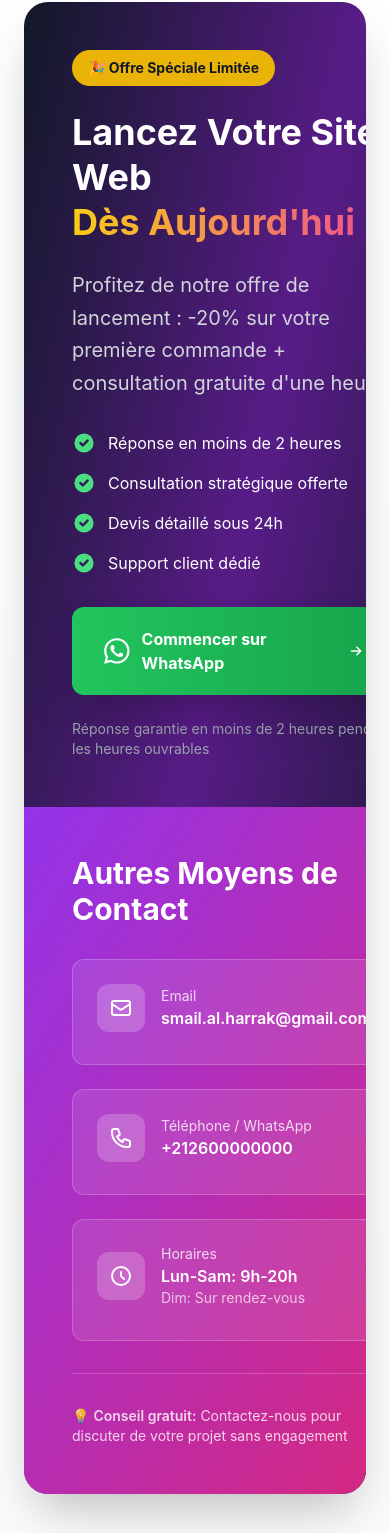
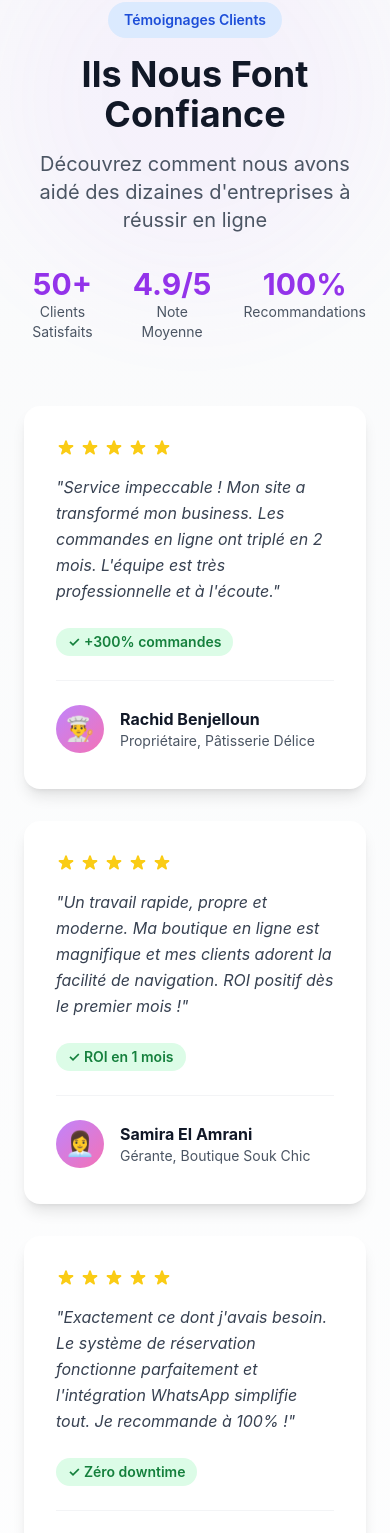
Before and after one commit to jacksparow-222/dd, a Next.js app: page / in a window 390 px wide. Shown: the part 8407-9940 px from the top of the page. Built offline with nearby package versions, Linux system fonts and the light colour scheme.

Commit message:
Update Testimonials.jsx

```diff
--- a/components/Testimonials.jsx
+++ b/components/Testimonials.jsx
@@ -1,143 +1,145 @@
-export default function Contact(){
-  const email = process.env.NEXT_PUBLIC_CONTACT_EMAIL || 'smail.al.harrak@gmail.com';
-  const whatsapp = (process.env.NEXT_PUBLIC_WHATSAPP||'+212600000000').replace(/\D/g,'');
+export default function Testimonials(){
+  const data=[
+    {
+      name:'Rachid Benjelloun',
+      role:'Propriétaire, Pâtisserie Délice',
+      text:'Service impeccable ! Mon site a transformé mon business. Les commandes en ligne ont triplé en 2 mois. L\'équipe est très professionnelle et à l\'écoute.',
+      avatar: '👨‍🍳',
+      rating: 5,
+      result: '+300% commandes'
+    },
+    {
+      name:'Samira El Amrani',
+      role:'Gérante, Boutique Souk Chic',
+      text:'Un travail rapide, propre et moderne. Ma boutique en ligne est magnifique et mes clients adorent la facilité de navigation. ROI positif dès le premier mois !',
+      avatar: '👩‍💼',
+      rating: 5,
+      result: 'ROI en 1 mois'
+    },
+    {
+      name:'Yassine Tazi',
+      role:'Chef, Restaurant Le Jardin',
+      text:'Exactement ce dont j\'avais besoin. Le système de réservation fonctionne parfaitement et l\'intégration WhatsApp simplifie tout. Je recommande à 100% !',
+      avatar: '👨‍🍳',
+      rating: 5,
+      result: 'Zéro downtime'
+    }
+  ];
 
   return (
-    <section className="py-24 bg-gradient-to-b from-white to-gray-50">
-      <div className="max-w-7xl mx-auto px-6">
-        {/* Main CTA */}
-        <div className="bg-gradient-to-br from-gray-900 via-purple-900 to-gray-900 rounded-3xl overflow-hidden shadow-2xl">
-          <div className="grid md:grid-cols-2 gap-0">
-            {/* Left side - CTA */}
-            <div className="p-12 text-white flex flex-col justify-center">
-              <span className="inline-block px-4 py-2 bg-yellow-500 text-gray-900 rounded-full text-sm font-bold mb-6 w-fit">
-                🎉 Offre Spéciale Limitée
-              </span>
+    <section className="py-24 bg-gradient-to-b from-gray-50 to-white relative overflow-hidden">
+      {/* Background decoration */}
+      <div className="absolute inset-0 opacity-5">
+        <div className="absolute top-0 left-0 w-96 h-96 bg-purple-500 rounded-full filter blur-3xl"></div>
+        <div className="absolute bottom-0 right-0 w-96 h-96 bg-pink-500 rounded-full filter blur-3xl"></div>
+      </div>
 
-              <h2 className="text-4xl md:text-5xl font-bold mb-6 leading-tight">
-                Lancez Votre Site Web
-                <span className="block text-transparent bg-clip-text bg-gradient-to-r from-yellow-400 to-pink-500">
-                  Dès Aujourd'hui
-                </span>
-              </h2>
+      <div className="max-w-7xl mx-auto px-6 relative z-10">
+        {/* Section header */}
+        <div className="text-center mb-16">
+          <span className="inline-block px-4 py-2 bg-blue-100 text-blue-700 rounded-full text-sm font-semibold mb-4">
+            Témoignages Clients
+          </span>
+          <h2 className="text-4xl md:text-5xl font-bold text-gray-900 mb-4">
+            Ils Nous Font Confiance
+          </h2>
+          <p className="text-xl text-gray-600 max-w-2xl mx-auto">
+            Découvrez comment nous avons aidé des dizaines d'entreprises à réussir en ligne
+          </p>
 
-              <p className="text-xl text-gray-300 mb-8 leading-relaxed">
-                Profitez de notre offre de lancement : -20% sur votre première commande + consultation gratuite d'une heure !
-              </p>
+          {/* Stats */}
+          <div className="flex justify-center gap-8 mt-8">
+            <div>
+              <div className="text-3xl font-bold text-purple-600">50+</div>
+              <div className="text-sm text-gray-600">Clients Satisfaits</div>
+            </div>
+            <div>
+              <div className="text-3xl font-bold text-purple-600">4.9/5</div>
+              <div className="text-sm text-gray-600">Note Moyenne</div>
+            </div>
+            <div>
+              <div className="text-3xl font-bold text-purple-600">100%</div>
+              <div className="text-sm text-gray-600">Recommandations</div>
+            </div>
+          </div>
+        </div>
 
-              {/* Benefits list */}
-              <div className="space-y-4 mb-8">
-                {[
-                  'Réponse en moins de 2 heures',
-                  'Consultation stratégique offerte',
-                  'Devis détaillé sous 24h',
-                  'Support client dédié'
-                ].map((benefit, i) => (
-                  <div key={i} className="flex items-center gap-3">
-                    <svg className="w-6 h-6 text-green-400 flex-shrink-0" fill="currentColor" viewBox="0 0 20 20">
-                      <path fillRule="evenodd" d="M10 18a8 8 0 100-16 8 8 0 000 16zm3.707-9.293a1 1 0 00-1.414-1.414L9 10.586 7.707 9.293a1 1 0 00-1.414 1.414l2 2a1 1 0 001.414 0l4-4z" clipRule="evenodd" />
+        {/* Testimonials grid */}
+        <div className="grid md:grid-cols-3 gap-8">
+          {data.map((d,i)=>(
+            <div
+              key={i}
+              className="bg-white rounded-2xl shadow-lg hover:shadow-2xl transition-all duration-500 overflow-hidden group"
+            >
+              <div className="p-8">
+                {/* Rating stars */}
+                <div className="flex gap-1 mb-4">
+                  {[...Array(d.rating)].map((_, idx) => (
+                    <svg key={idx} className="w-5 h-5 text-yellow-400" fill="currentColor" viewBox="0 0 20 20">
+                      <path d="M9.049 2.927c.3-.921 1.603-.921 1.902 0l1.07 3.292a1 1 0 00.95.69h3.462c.969 0 1.371 1.24.588 1.81l-2.8 2.034a1 1 0 00-.364 1.118l1.07 3.292c.3.921-.755 1.688-1.54 1.118l-2.8-2.034a1 1 0 00-1.175 0l-2.8 2.034c-.784.57-1.838-.197-1.539-1.118l1.07-3.292a1 1 0 00-.364-1.118L2.98 8.72c-.783-.57-.38-1.81.588-1.81h3.461a1 1 0 00.951-.69l1.07-3.292z" />
                     </svg>
-                    <span>{benefit}</span>
-                  </div>
-                ))}
-              </div>
-
-              {/* WhatsApp CTA */}
-              <a
-                href={`https://wa.me/${whatsapp}?text=Bonjour,%20je%20souhaite%20créer%20mon%20site%20web%20professionnel`}
-                className="group inline-flex items-center justify-center gap-3 px-8 py-5 bg-gradient-to-r from-green-500 to-green-600 text-white font-bold rounded-xl shadow-2xl hover:shadow-green-500/50 transform hover:scale-105 transition-all duration-300 mb-6"
-              >
-                <svg className="w-7 h-7" fill="currentColor" viewBox="0 0 24 24">
-                  <path d="M17.472 14.382c-.297-.149-1.758-.867-2.03-.967-.273-.099-.471-.148-.67.15-.197.297-.767.966-.94 1.164-.173.199-.347.223-.644.075-.297-.15-1.255-.463-2.39-1.475-.883-.788-1.48-1.761-1.653-2.059-.173-.297-.018-.458.13-.606.134-.133.298-.347.446-.52.149-.174.198-.298.298-.497.099-.198.05-.371-.025-.52-.075-.149-.669-1.612-.916-2.207-.242-.579-.487-.5-.669-.51-.173-.008-.371-.01-.57-.01-.198 0-.52.074-.792.372-.272.297-1.04 1.016-1.04 2.479 0 1.462 1.065 2.875 1.213 3.074.149.198 2.096 3.2 5.077 4.487.709.306 1.262.489 1.694.625.712.227 1.36.195 1.871.118.571-.085 1.758-.719 2.006-1.413.248-.694.248-1.289.173-1.413-.074-.124-.272-.198-.57-.347m-5.421 7.403h-.004a9.87 9.87 0 01-5.031-1.378l-.361-.214-3.741.982.998-3.648-.235-.374a9.86 9.86 0 01-1.51-5.26c.001-5.45 4.436-9.884 9.888-9.884 2.64 0 5.122 1.03 6.988 2.898a9.825 9.825 0 012.893 6.994c-.003 5.45-4.437 9.884-9.885 9.884m8.413-18.297A11.815 11.815 0 0012.05 0C5.495 0 .16 5.335.157 11.892c0 2.096.547 4.142 1.588 5.945L.057 24l6.305-1.654a11.882 11.882 0 005.683 1.448h.005c6.554 0 11.89-5.335 11.893-11.893a11.821 11.821 0 00-3.48-8.413Z"/>
-                </svg>
-                <span>Commencer sur WhatsApp</span>
-                <svg className="w-5 h-5 group-hover:translate-x-1 transition-transform" fill="none" stroke="currentColor" viewBox="0 0 24 24">
-                  <path strokeLinecap="round" strokeLinejoin="round" strokeWidth={2} d="M13 7l5 5m0 0l-5 5m5-5H6" />
-                </svg>
-              </a>
-
-              <p className="text-sm text-gray-400">
-                Réponse garantie en moins de 2 heures pendant les heures ouvrables
-              </p>
-            </div>
-
-            {/* Right side - Contact info */}
-            <div className="bg-gradient-to-br from-purple-600 to-pink-600 p-12 flex flex-col justify-center">
-              <h3 className="text-3xl font-bold text-white mb-8">Autres Moyens de Contact</h3>
-
-              <div className="space-y-6">
-                {/* Email */}
-                <div className="bg-white/10 backdrop-blur-sm rounded-xl p-6 border border-white/20 hover:bg-white/20 transition-all duration-300">
-                  <div className="flex items-center gap-4 mb-2">
-                    <div className="w-12 h-12 bg-white/20 rounded-xl flex items-center justify-center">
-                      <svg className="w-6 h-6 text-white" fill="none" stroke="currentColor" viewBox="0 0 24 24">
-                        <path strokeLinecap="round" strokeLinejoin="round" strokeWidth={2} d="M3 8l7.89 5.26a2 2 0 002.22 0L21 8M5 19h14a2 2 0 002-2V7a2 2 0 00-2-2H5a2 2 0 00-2 2v10a2 2 0 002 2z" />
-                      </svg>
-                    </div>
-                    <div>
-                      <div className="text-white/80 text-sm">Email</div>
-                      <a href={`mailto:${email}`} className="text-white font-semibold hover:text-yellow-300 transition-colors">
-                        {email}
-                      </a>
-                    </div>
-                  </div>
+                  ))}
                 </div>
 
-                {/* Phone */}
-                <div className="bg-white/10 backdrop-blur-sm rounded-xl p-6 border border-white/20 hover:bg-white/20 transition-all duration-300">
-                  <div className="flex items-center gap-4 mb-2">
-                    <div className="w-12 h-12 bg-white/20 rounded-xl flex items-center justify-center">
-                      <svg className="w-6 h-6 text-white" fill="none" stroke="currentColor" viewBox="0 0 24 24">
-                        <path strokeLinecap="round" strokeLinejoin="round" strokeWidth={2} d="M3 5a2 2 0 012-2h3.28a1 1 0 01.948.684l1.498 4.493a1 1 0 01-.502 1.21l-2.257 1.13a11.042 11.042 0 005.516 5.516l1.13-2.257a1 1 0 011.21-.502l4.493 1.498a1 1 0 01.684.949V19a2 2 0 01-2 2h-1C9.716 21 3 14.284 3 6V5z" />
-                      </svg>
-                    </div>
-                    <div>
-                      <div className="text-white/80 text-sm">Téléphone / WhatsApp</div>
-                      <a href={`tel:${whatsapp}`} className="text-white font-semibold hover:text-yellow-300 transition-colors">
-                        +{whatsapp}
-                      </a>
-                    </div>
-                  </div>
+                {/* Testimonial text */}
+                <p className="text-gray-700 italic mb-6 leading-relaxed">
+                  "{d.text}"
+                </p>
+
+                {/* Result badge */}
+                <div className="inline-block px-3 py-1 bg-green-100 text-green-700 rounded-full text-sm font-semibold mb-6">
+                  ✓ {d.result}
                 </div>
 
-                {/* Hours */}
-                <div className="bg-white/10 backdrop-blur-sm rounded-xl p-6 border border-white/20">
-                  <div className="flex items-center gap-4 mb-2">
-                    <div className="w-12 h-12 bg-white/20 rounded-xl flex items-center justify-center">
-                      <svg className="w-6 h-6 text-white" fill="none" stroke="currentColor" viewBox="0 0 24 24">
-                        <path strokeLinecap="round" strokeLinejoin="round" strokeWidth={2} d="M12 8v4l3 3m6-3a9 9 0 11-18 0 9 9 0 0118 0z" />
-                      </svg>
-                    </div>
-                    <div>
-                      <div className="text-white/80 text-sm">Horaires</div>
-                      <div className="text-white font-semibold">Lun-Sam: 9h-20h</div>
-                      <div className="text-white/70 text-sm">Dim: Sur rendez-vous</div>
-                    </div>
+                {/* Author info */}
+                <div className="flex items-center gap-4 pt-6 border-t border-gray-100">
+                  <div className="w-12 h-12 rounded-full bg-gradient-to-br from-purple-400 to-pink-400 flex items-center justify-center text-2xl">
+                    {d.avatar}
+                  </div>
+                  <div>
+                    <h4 className="font-bold text-gray-900">{d.name}</h4>
+                    <p className="text-sm text-gray-600">{d.role}</p>
                   </div>
                 </div>
               </div>
 
-              <div className="mt-8 pt-8 border-t border-white/20">
-                <p className="text-white/80 text-sm">
-                  💡 <span className="font-semibold">Conseil gratuit:</span> Contactez-nous pour discuter de votre projet sans engagement
-                </p>
-              </div>
+              {/* Hover effect */}
+              <div className="h-1 bg-gradient-to-r from-purple-600 to-pink-600 transform scale-x-0 group-hover:scale-x-100 transition-transform duration-500 origin-left"></div>
+            </div>
+          ))}
+        </div>
+
+        {/* Trust indicators */}
+        <div className="mt-16 bg-gradient-to-r from-purple-600 to-pink-600 rounded-3xl p-12 text-white shadow-2xl">
+          <div className="grid md:grid-cols-3 gap-8 text-center">
+            <div>
+              <div className="text-5xl mb-4">🏆</div>
+              <h3 className="text-2xl font-bold mb-2">Qualité Garantie</h3>
+              <p className="text-purple-100">Satisfaction client ou remboursement</p>
+            </div>
+            <div>
+              <div className="text-5xl mb-4">⚡</div>
+              <h3 className="text-2xl font-bold mb-2">Livraison Rapide</h3>
+              <p className="text-purple-100">Votre site en 48h à 7 jours</p>
+            </div>
+            <div>
+              <div className="text-5xl mb-4">💬</div>
+              <h3 className="text-2xl font-bold mb-2">Support 24/7</h3>
+              <p className="text-purple-100">Nous sommes toujours là pour vous</p>
             </div>
           </div>
-        </div>
 
-        {/* FAQ Quick Links */}
-        <div className="mt-16 grid md:grid-cols-3 gap-6">
-          {[
-            {q: 'Combien de temps pour un site ?', a: '48h à 7 jours selon la formule'},
-            {q: 'Puis-je payer en plusieurs fois ?', a: 'Oui, paiement flexible disponible'},
-            {q: 'Maintenance et support inclus ?', a: 'Oui, support et maintenance inclus'}
-          ].map((faq, i) => (
-            <div key={i} className="bg-white rounded-xl p-6 shadow-lg hover:shadow-xl transition-all duration-300 border border-gray-100">
-              <h4 className="font-bold text-gray-900 mb-2">{faq.q}</h4>
-              <p className="text-gray-600 text-sm">{faq.a}</p>
-            </div>
-          ))}
+          <div className="text-center mt-12">
+            <a
+              href={`https://wa.me/${(process.env.NEXT_PUBLIC_WHATSAPP||'+212600000000').replace(/\D/g,'')}`}
+              className="inline-flex items-center gap-2 px-8 py-4 bg-white text-purple-600 font-bold rounded-xl shadow-lg hover:shadow-xl transform hover:scale-105 transition-all duration-300"
+            >
+              Rejoignez Nos Clients Satisfaits
+              <svg className="w-5 h-5" fill="none" stroke="currentColor" viewBox="0 0 24 24">
+                <path strokeLinecap="round" strokeLinejoin="round" strokeWidth={2} d="M13 7l5 5m0 0l-5 5m5-5H6" />
+              </svg>
+            </a>
+          </div>
         </div>
       </div>
     </section>
```
